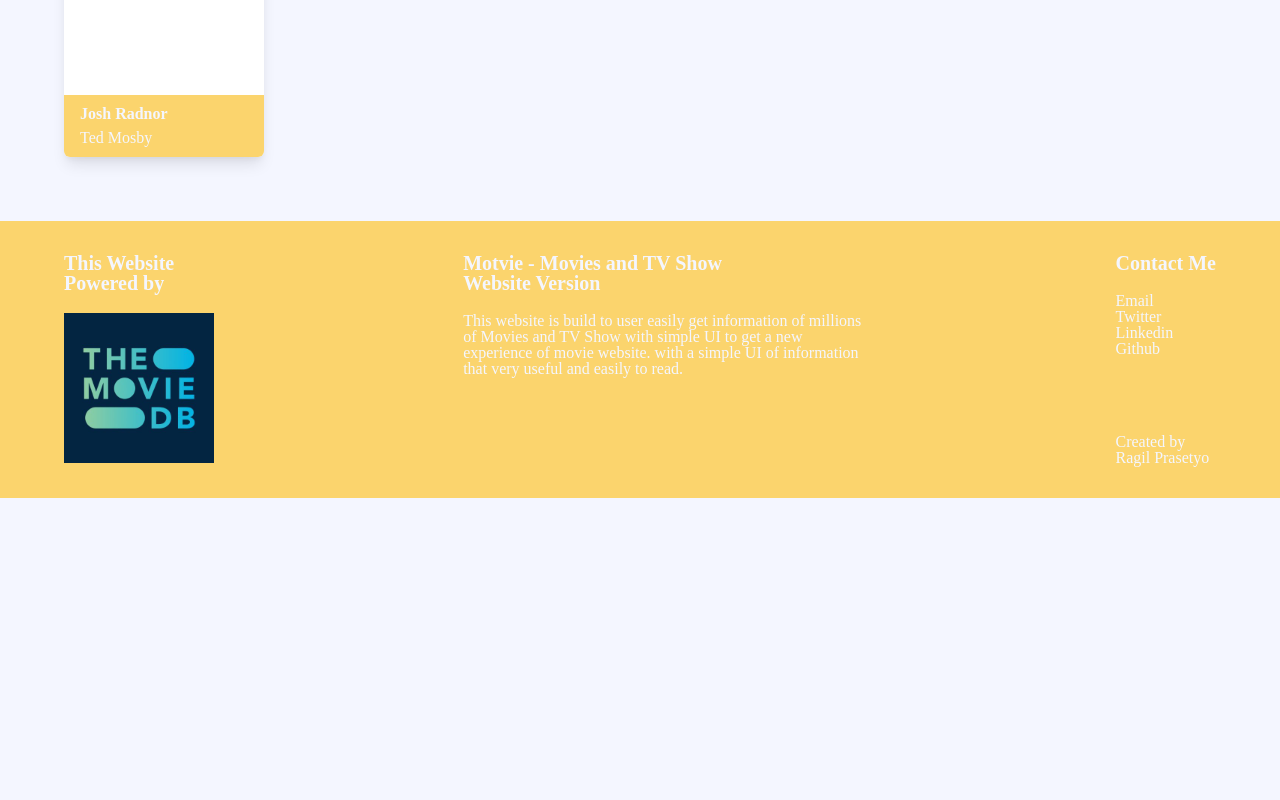
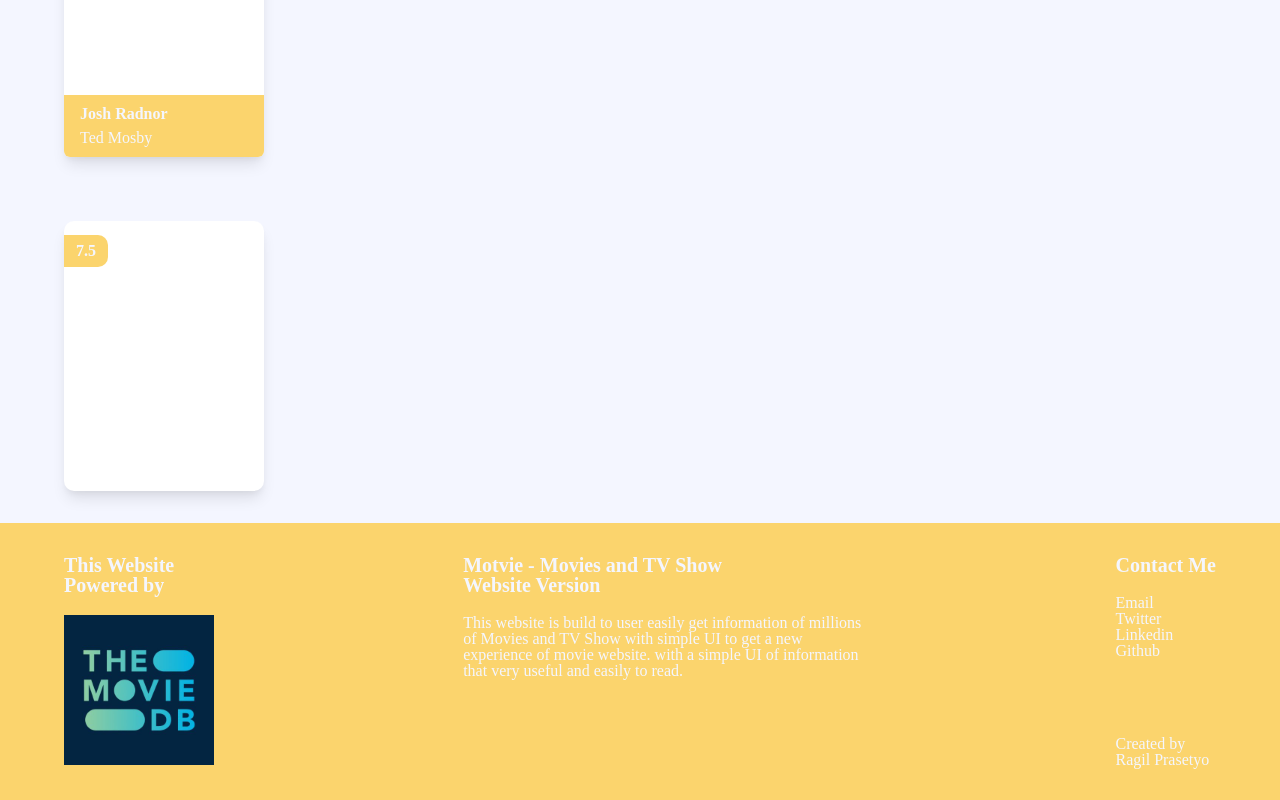
Before and after one commit to ragilhadi/motvie, a React (Create React App) app: page / in a window 1280 px wide. Shown: the part 487-1287 px from the top of the page. Before the commit the page ends 985 px from the top, so only its background shows below. Built offline with nearby package versions, Linux system fonts and the light colour scheme; the HTML template or start-up script is replaced by a standard one.

Commit message:
Create Card Movie and TV

```diff
--- a/src/App.js
+++ b/src/App.js
@@ -2,12 +2,14 @@ import React from "react";
 import Footer from "./components/footer/Footer";
 import CardPerson from "./components/card-person/CardPerson";
 import BannerDetails from "./components/banner-details/BannerDetails";
+import CardMovieTV from "./components/card-movie-tv/CardMovieTV";
 
 function App() {
   return (
     <div className="App">
       <BannerDetails />
       <CardPerson />
+      <CardMovieTV />
       <Footer />
     </div>
   );
--- a/src/base.scss
+++ b/src/base.scss
@@ -4,3 +4,5 @@ $textGray: #7b7b7b;
 $lightbackground: #f4f6ff;
 
 $header-3: 1.25rem;
+$shadow-card: 0 10px 15px -3px rgba(0, 0, 0, 0.1),
+  0 4px 6px -2px rgba(0, 0, 0, 0.05);
--- a/src/components/banner-details/BannerDetails.scss
+++ b/src/components/banner-details/BannerDetails.scss
@@ -86,5 +86,6 @@
     height: inherit;
     width: 200px;
     background-color: $terneryColor;
+    border-radius: 10px;
   }
 }
--- /dev/null
+++ b/src/components/card-movie-tv/CardMovieTV.js
@@ -0,0 +1,14 @@
+import React from "react";
+import "./CardMovieTV.scss";
+
+const CardMovieTV = () => {
+  return (
+    <div className="card-movieTV">
+      <div className="rating">
+        <p>7.5</p>
+      </div>
+    </div>
+  );
+};
+
+export default CardMovieTV;
--- /dev/null
+++ b/src/components/card-movie-tv/CardMovieTV.scss
@@ -0,0 +1,26 @@
+@import "../../base.scss";
+
+.card-movieTV {
+  position: relative;
+  border-radius: 10px;
+  width: 200px;
+  height: 270px;
+  margin: 2.5% 5%;
+  background-color: white;
+  box-shadow: $shadow-card;
+
+  .rating {
+    position: absolute;
+    top: 5%;
+    left: 0;
+    background-color: $terneryColor;
+    padding: 0.5rem 0.75rem;
+    border-top-right-radius: 10px;
+    border-bottom-right-radius: 10px;
+
+    p {
+      color: $backgroundBase;
+      font-weight: 700;
+    }
+  }
+}
--- a/src/components/card-person/CardPerson.scss
+++ b/src/components/card-person/CardPerson.scss
@@ -8,8 +8,7 @@
   height: 270px;
   background-color: white;
   position: relative;
-  box-shadow: 0 10px 15px -3px rgba(0, 0, 0, 0.1),
-    0 4px 6px -2px rgba(0, 0, 0, 0.05);
+  box-shadow: $shadow-card;
   border-radius: 0.375rem;
   margin: 5%;
 
```
